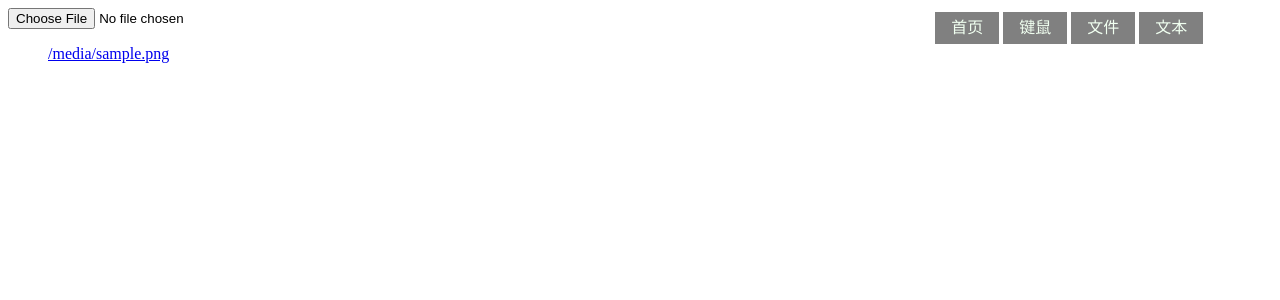
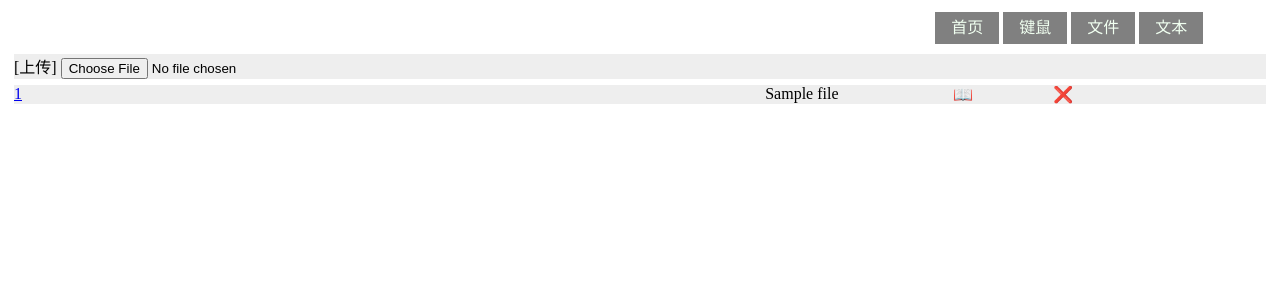
Before and after one commit to alexander-zou/htpc-web-ctrl, a Flask app: template templates/shelf.html in a window 1280 px wide. Shown: the top 300 px of the page. Run offline with Flask 2, Linux system fonts and the light colour scheme; the template is opened without the code that fills it: most values are stand-ins (such as "Sample title", 1, 10 or a date in 2020).

Commit message:
+feat: improved file transfer

```diff
--- a/app.py
+++ b/app.py
@@ -78,9 +78,26 @@ GRID_BUTTON_FUNCTIONS = [
 
 is_mouse_down = False
 
-
 app = Flask(__name__)
 app.config[ 'UPLOAD_FOLDER'] = UPLOAD_FOLDER
+
+def readable_size( bytes):
+    if bytes < 1024:
+        return str( bytes) + 'bytes'
+    kb = bytes / 1024.0
+    if kb < 1024:
+        return '%.2fKB' % ( kb)
+    mb = kb / 1024.0
+    if mb < 1024:
+        return '%.2fMB' % ( mb)
+    gb = mb / 1024.0
+    if gb < 1024:
+        return '%.2fGB' % ( gb)
+    tb = gb / 1024.0
+    if tb < 1024:
+        return '%.2fTB' % ( tb)
+    pb = tb / 1024.0
+    return '%.2fPB' % ( pb)
 
 def generate_token( ip, ts):
     md5 = hashlib.md5()
@@ -112,7 +129,12 @@ def shelf():
     if not is_login():
         return redirect( '/login?url=/shelf')
     os.makedirs( UPLOAD_FOLDER, exist_ok=True)
-    return render_template( 'shelf.html', files=os.listdir( UPLOAD_FOLDER))
+    files = []
+    for name in os.listdir( UPLOAD_FOLDER):
+        path = os.path.join( UPLOAD_FOLDER, name)
+        if os.path.isfile( path):
+            files.append( ( name, readable_size( os.path.getsize( path))))
+    return render_template( 'shelf.html', files=files)
 
 @app.route( '/input')
 def input():
@@ -179,6 +201,19 @@ def download( name):
         abort( 401, 'Must login first')
     return send_from_directory( 'shelf', name)
 
+@app.route( '/file/<string:op>/<string:file>', methods=['POST','GET'])
+def file_op( op, file):
+    if not is_login():
+        abort( 401, 'Must login first')
+    path = os.path.join( UPLOAD_FOLDER, file)
+    if not os.path.exists( path):
+        abort( 404)
+    if 'open' == op:
+        os.startfile( path)
+    elif 'delete' == op:
+        os.remove( path)
+    return 'OK'
+
 @app.route( '/upload', methods=['POST'])
 def upload():
     if not is_login():
--- a/templates/shelf.html
+++ b/templates/shelf.html
@@ -4,22 +4,46 @@
 {% block title %}Files{% endblock %}
 
 {% block content %}
-    <div>
-    <form id="upload_form" action="/upload" method="post" enctype="multipart/form-data">
-        <input type="file" name="file"/>
-    </form>
-    </div>
-    <div>
+
+    <style>
+        .row {
+            background-color: #eee;
+            margin: 6px;
+        }
+        .uploaded {
+            display: grid;
+            grid-template-columns: 60% 15% 8% 8%;
+        }
+        .cell {
+            display: inline-block;
+        }
+    </style>
+
+    <div style="margin-top:54px">
+        <div class="row">
+            <form id="upload_form" action="/upload" method="post" enctype="multipart/form-data">
+            <label for="file">[上传]</label>
+            <input type="file" name="file"/>
+            </form>
+        </div>
     {% for file in files %}
-        <ul>
-            <a href="/download/{{ file }}">{{ file }}</a>
-        </ul>
+        <div class="row uploaded">
+            <div class="cell"><a href="/download/{{ file }}">{{ file[0] }}</a></div>
+            <div class="cell">{{ file[1] }}</div>
+            <div class="cell" onclick="file_op( 'open', '{{ file[0] }}');">📖</div>
+            <div class="cell" onclick="file_op( 'delete', '{{ file[0] }}');">❌</div>
+        </div>
     {% endfor %}
     </div>
     <script type="text/javascript">
         document.getElementById("upload_form").onchange = function() {
-            // submitting the form
             document.getElementById("upload_form").submit();
         };
+        function file_op( op, file) {
+            var xhttp = new XMLHttpRequest();
+            xhttp.open("POST", "/file/" + op + "/" + file, false);
+            xhttp.send();
+            location.reload(true);
+        }
     </script>
 {% endblock %}
```
